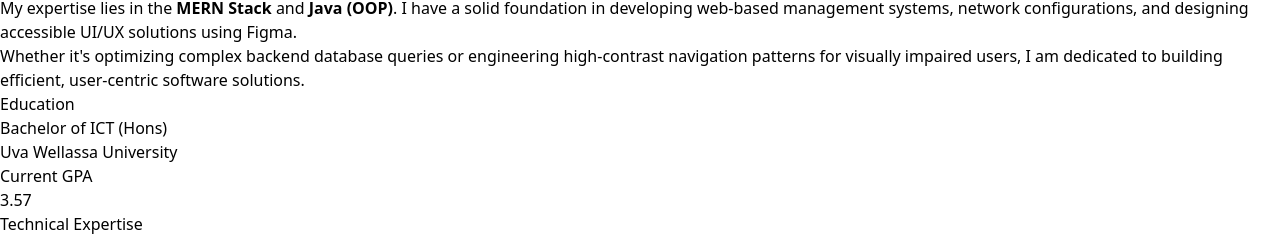
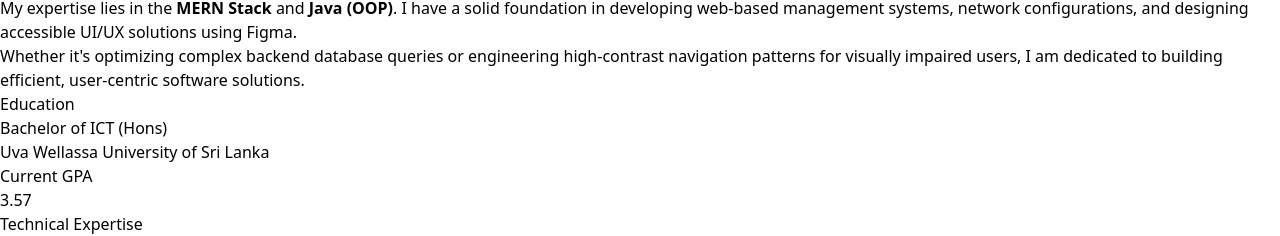
Before and after one commit to buddiniweerakkodi/my-portfolio, a React (Vite) app: page / in a window 1280 px wide. Shown: the part 1018-1254 px from the top of the page. Built offline with nearby package versions, Linux system fonts and the light colour scheme.

Commit message:
Rename my university name with Country name

```diff
--- a/index.html
+++ b/index.html
@@ -2,7 +2,7 @@
 <html lang="en">
   <head>
   <title>Nadisha Buddini | Full-Stack Developer Portfolio</title>
-  <meta name="title" content="Nadisha Buddini | Full-Stack Developer Portfolio" />
+  <meta name="title" content="Nadisha Buddini Portfolio" />
   <meta name="description" content="Explore the interactive developer portfolio of Nadisha Buddini, an aspiring Full-Stack Developer (MERN & PHP) and ICT Undergraduate at Uva Wellassa University." />
 
   <meta property="og:type" content="website" />
--- a/src/components/About.jsx
+++ b/src/components/About.jsx
@@ -44,7 +44,7 @@ const About = () => {
                                     <div className="space-y-4">
                                         <div>
                                             <p className="text-white font-bold text-lg">Bachelor of ICT (Hons)</p>
-                                            <p className="text-gray-400 text-sm">Uva Wellassa University</p>
+                                            <p className="text-gray-400 text-sm">Uva Wellassa University of Sri Lanka</p>
                                         </div>
 
                                         <div className="pt-4 border-t border-white/10">
```
